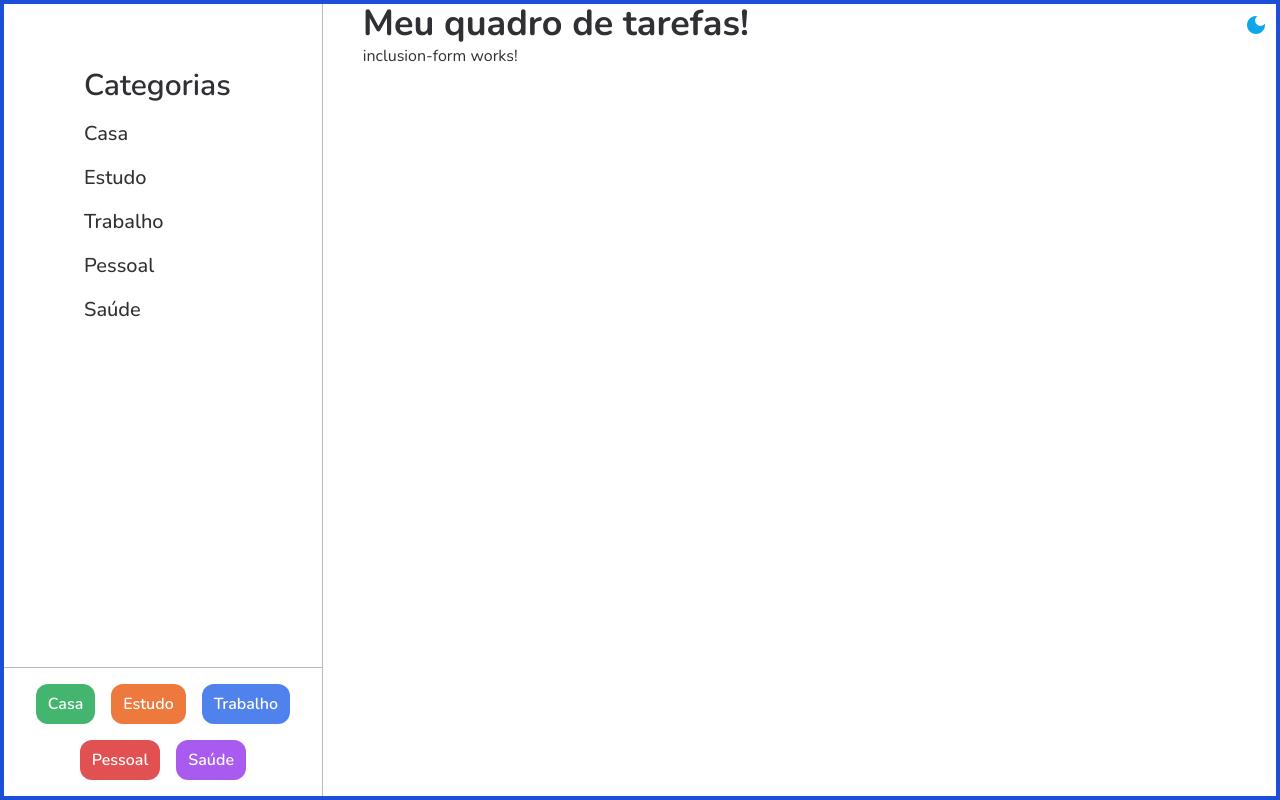
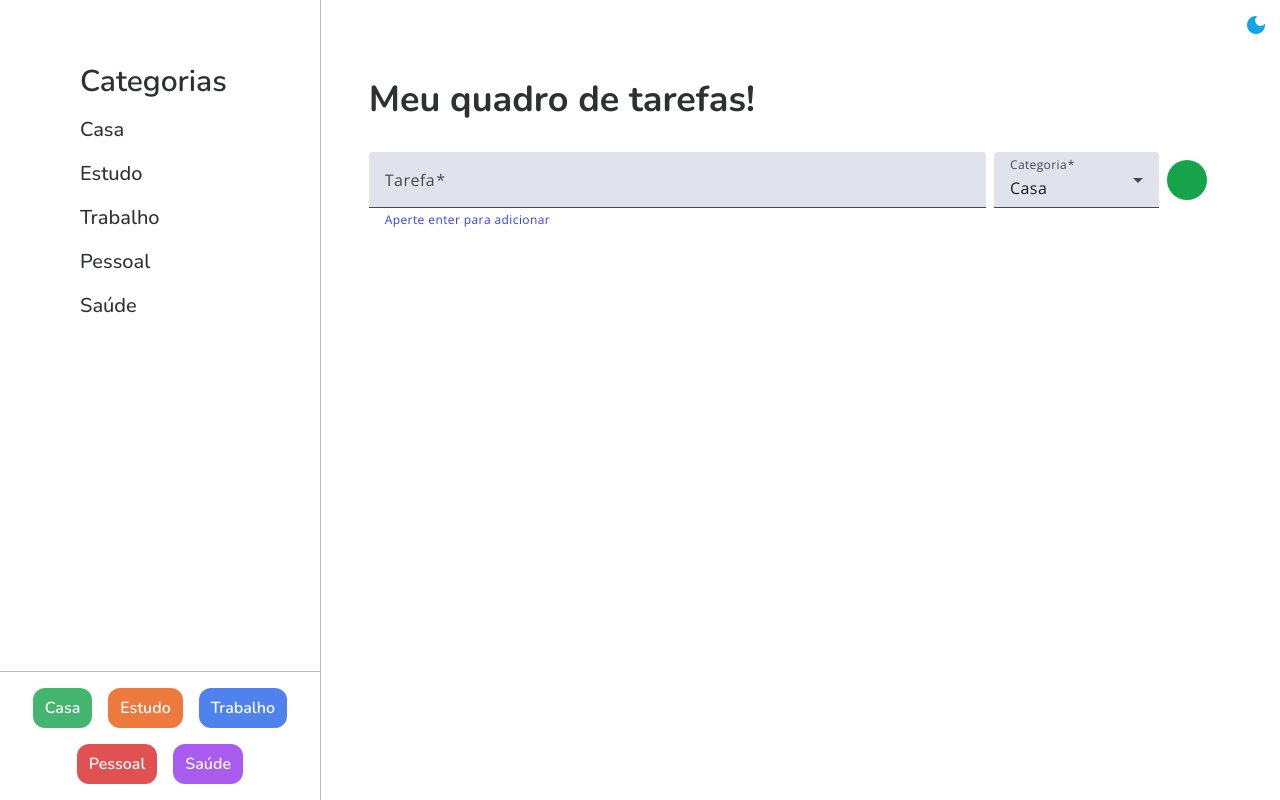
Before and after one commit to RobsonOliveiraSouza/todo-angular-project, an Angular app: page / in a window 1280 px wide. Built offline with nearby package versions, Linux system fonts and the light colour scheme; data requests are answered from the project's data file.

Commit message:
eigth commit

```diff
--- a/db.json
+++ b/db.json
@@ -1,5 +1,18 @@
 {
-  "tasks": [],
+  "tasks": [
+    {
+      "id": "885e",
+      "title": "teste2",
+      "categoryId": "5",
+      "isCompleted": false
+    },
+    {
+      "id": "ae6d",
+      "title": "teste3",
+      "categoryId": "1",
+      "isCompleted": false
+    }
+  ],
   "categories": [
     {
       "id": "1",
--- a/src/app/app.config.ts
+++ b/src/app/app.config.ts
@@ -4,6 +4,7 @@ import { provideRouter } from '@angular/router';
 import { routes } from './app.routes';
 import { provideClientHydration } from '@angular/platform-browser';
 import { provideHttpClient, withFetch } from '@angular/common/http';
+import { provideAnimations } from '@angular/platform-browser/animations';
 
 export const appConfig: ApplicationConfig = {
   providers: [
@@ -11,5 +12,6 @@ export const appConfig: ApplicationConfig = {
     provideRouter(routes),
     provideClientHydration(),
     provideHttpClient(withFetch()),
+    provideAnimations(),
   ],
 };
--- a/src/app/feature/category/constants/category-colors.ts
+++ b/src/app/feature/category/constants/category-colors.ts
@@ -4,4 +4,12 @@ export const categoryBackgroundColors: Record<string, string> = {
     purple: 'bg-purple-600',
     red: 'bg-red-600',
     blue: 'bg-blue-600',
-}
+};
+
+export const categoryIdBackgroundColors: Record<string, string> = {
+    '1': 'bg-green-600',
+    '2': 'bg-orange-600',
+    '3': 'bg-blue-600',
+    '4': 'bg-red-600',
+    '5': 'bg-purple-600',
+};
--- a/src/app/feature/category/services/category.service.ts
+++ b/src/app/feature/category/services/category.service.ts
@@ -22,4 +22,6 @@ export class CategoryService {
       .get<Category[]>(`${this.apiUrl}/categories`)
       .pipe(tap(categories => this.categories.set(categories)));
   }*/
+
+  public selectedCategoryId = signal('1');
 }
--- /dev/null
+++ b/src/app/feature/task/components/inclusion-form/include-task-form/include-task-form.component.ts
@@ -0,0 +1,90 @@
+import { ChangeDetectionStrategy, Component, DestroyRef, inject } from '@angular/core';
+import { FormsModule, ReactiveFormsModule } from '@angular/forms';
+import { MatFormFieldModule } from '@angular/material/form-field';
+import { MatIconModule } from '@angular/material/icon';
+import { MatInputModule } from '@angular/material/input';
+import { MatSelectChange, MatSelectModule } from '@angular/material/select';
+import { CategoryService } from '../../../../category/services/category.service';
+import { createTaskForm } from '../../../constants/create-task-form';
+import { Task } from '../../../model/task.model';
+import { TaskService } from '../../../services/task.service';
+import { takeUntilDestroyed } from '@angular/core/rxjs-interop';
+
+const MODULES = [
+  MatFormFieldModule,
+  MatIconModule,
+  MatInputModule,
+  MatSelectModule,
+  FormsModule,
+  ReactiveFormsModule,
+];
+
+
+@Component({
+  selector: 'app-include-task-form',
+  imports: [...MODULES],
+  template: `
+    <form autocomplete="off" class="flex flex-row gap-2 select-none" [formGroup]="newTaskForm">
+      <mat-form-field class="w-full">
+        <mat-label>Tarefa</mat-label>
+        <input
+          formControlName="title"
+          matInput
+          placeholder="Adicionar tarefa" (keyup.enter)="onEnterToAddATask()" />
+        <mat-hint class="text-tertiary">Aperte enter para adicionar</mat-hint>
+      </mat-form-field>
+
+      <mat-form-field>
+        <mat-label>Categoria</mat-label>
+        <mat-select
+          formControlName="categoryId"
+          (selectionChange)="selectionChangeHandler($event)" (keyup.enter)="onEnterToAddATask()">
+          @for(category of categories(); track category.id){
+            <mat-option value="{{ category.id }}">{{ category.name }}</mat-option>
+          }
+        </mat-select>
+      </mat-form-field>
+    </form>
+  `,
+  styles: '',
+  changeDetection: ChangeDetectionStrategy.OnPush,
+})
+export class IncludeTaskFormComponent {
+
+  private readonly categoryService = inject(CategoryService);
+
+  private readonly taskService = inject(TaskService);
+
+  public readonly categories = this.categoryService.categories;
+
+  public newTaskForm = createTaskForm();
+
+  public destroy$ = inject(DestroyRef);
+
+  public selectionChangeHandler(event: MatSelectChange): void {
+    const categoryId = event.value;
+    this.categoryService.selectedCategoryId.set(categoryId);
+  }
+
+  public onEnterToAddATask(): void {
+    if (this.newTaskForm.invalid) return;
+
+    const { title, categoryId } = this.newTaskForm.value;
+
+    const newTask: Partial<Task> = {
+      title,
+      categoryId,
+      isCompleted: false,
+    }
+
+    this.taskService.createTask(newTask)
+      .pipe(takeUntilDestroyed(this.destroy$))
+      .subscribe({
+      next: task => this.taskService.insertATaskInTheTaskList(task),
+      error: error => {
+        throw new Error(error.message);
+      },
+      complete: () => alert('Tarefa incluida'),
+    });
+  }
+}
--- a/src/app/feature/task/components/inclusion-form/inclusion-form.component.css
+++ /dev/null
@@ -1,3 +0,0 @@
-:host {
-  display: block;
-}
--- a/src/app/feature/task/components/inclusion-form/inclusion-form.component.ts
+++ b/src/app/feature/task/components/inclusion-form/inclusion-form.component.ts
@@ -1,10 +1,29 @@
-import { ChangeDetectionStrategy, Component } from '@angular/core';
+import { ChangeDetectionStrategy, Component, inject } from '@angular/core';
+import { TaskComponent } from "../../view/task/task.component";
+import { IncludeTaskFormComponent } from "./include-task-form/include-task-form.component";
+import { CategoryService } from "../../../category/services/category.service";
+import { categoryIdBackgroundColors } from '../../../category/constants/category-colors';
 
 @Component({
   selector: 'app-inclusion-form',
-  imports: [],
-  template: `<p>inclusion-form works!</p>`,
-  styleUrl: './inclusion-form.component.css',
+  imports: [IncludeTaskFormComponent],
+  template: `
+    <div class="grid grid-cols-12 gap-2 mt-8">
+      <app-include-task-form class="col-span-11" />
+
+      <div class="col-span-1 flex items-start mt-2">
+        <span class="{{ colorVariants[selectedCategoryId()] }} rounded-full w-10 h-10 "></span>
+      </div>
+    </div>
+  `,
+  styles: '',
   changeDetection: ChangeDetectionStrategy.OnPush,
 })
-export class InclusionFormComponent { }
+export class InclusionFormComponent {
+
+  private readonly categoryService = inject(CategoryService);
+
+  public readonly selectedCategoryId = this.categoryService.selectedCategoryId;
+
+  public colorVariants = categoryIdBackgroundColors;
+ }
--- /dev/null
+++ b/src/app/feature/task/constants/create-task-form.ts
@@ -0,0 +1,33 @@
+import { inject } from "@angular/core";
+import {
+    FormControl,
+    FormGroup,
+    NonNullableFormBuilder,
+    Validators
+} from "@angular/forms";
+
+type TaskFormControl = {
+    title: FormControl<string>;
+    categoryId: FormControl<string>;
+};
+
+export function createTaskForm(): FormGroup<TaskFormControl> {
+
+    const FormBuilder = inject(NonNullableFormBuilder);
+
+    return FormBuilder.group({
+        title: new FormControl('', {
+            validators: [Validators.required, Validators.minLength(3),],
+            nonNullable: true,
+        }),
+
+        categoryId: new FormControl('1', {
+            validators: [Validators.required,],
+            nonNullable: true,
+        }),
+    });
+};
+
+export type TaskFormGroup = ReturnType<typeof createTaskForm>;
+
+export type TaskFormValue = ReturnType<TaskFormGroup['getRawValue']>;
--- a/src/app/feature/task/services/task.service.ts
+++ b/src/app/feature/task/services/task.service.ts
@@ -28,8 +28,7 @@ export class TaskService {
 
   public createTask(task: Partial<Task>): Observable<Task> {
     return this._httpClient
-      .post<Task>(`${this._apiUrl}/tasks`, task)
-      .pipe(tap(tasks => this.insertATaskInTheTaskList(tasks)));
+      .post<Task>(`${this._apiUrl}/tasks`, task);
   }
 
   public insertATaskInTheTaskList(newTask: Task): void {
--- a/src/app/feature/task/view/task/task.component.ts
+++ b/src/app/feature/task/view/task/task.component.ts
@@ -5,13 +5,11 @@ import { InclusionFormComponent } from "../../components/inclusion-form/inclusio
     selector: 'app-task',
     imports: [InclusionFormComponent],
     template: `
-        <div class="flex flex-col mx-10">
-            <!-- Título -->
-            <span class="font-bold text-4xl">Meu quadro de tarefas!</span>
+        <div class="flex flex-col mx-12 mt-10">
 
-            <!-- Formulário -->
+            <span class="font-bold text-4xl ">Meu quadro de tarefas!</span>
+
             <app-inclusion-form></app-inclusion-form>
-            <!-- Lista de tarefas -->
         </div>
     `,
     styles: '',
--- a/src/app/layout/main/main.component.ts
+++ b/src/app/layout/main/main.component.ts
@@ -11,13 +11,13 @@ const MODULES = [MatDividerModule];
     selector: 'app-main',
     imports: [...COMPONENTS, ...MODULES],
     template: `
-    <div class="h-screen flex w-full border-4 border-blue-700">
+    <div class="h-screen flex w-full">
       <!--- Categorias --->
       <app-category class="w-1/4" />
       <!--- Divisor --->
       <mat-divider class="h-full opacity-50" vertical />
       <!--- Tarefas --->
-      <app-task class="w-3/4" />
+      <app-task class="w-3/4 pt-10" />
     </div>
   `,
     styles: '',
```
Also changed, not shown: 1 other file (tests, documents, lock files or other folders).
